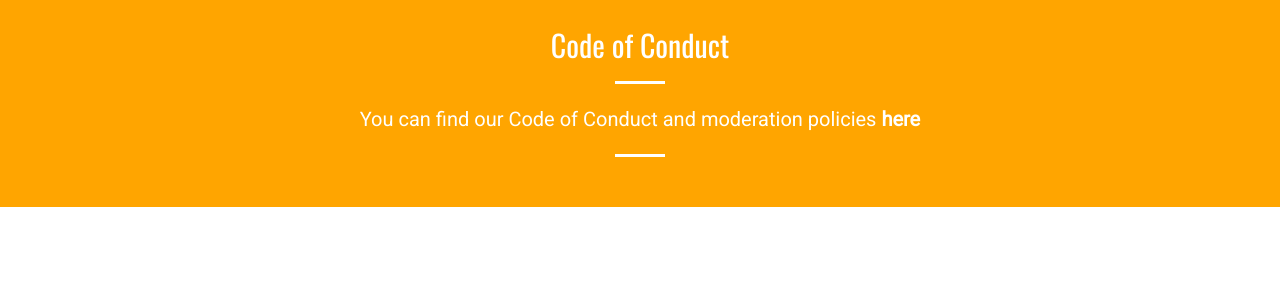
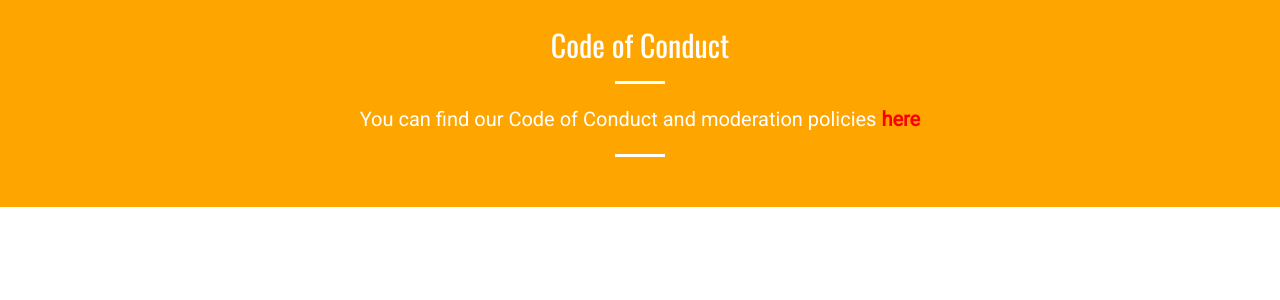
Before and after one commit to boardgamersofhyderabad/boardgamersofhyderabad.github.io, a Jekyll site: the page built from index.md, in a window 1280 px wide and 900 px high, scrolled down 2516 px. Shown: the part 150-450 px from the top of the window. Built offline with Jekyll 4.4.1, drawn with Linux system fonts in a browser that asks for light colours; nearby versions of some CDN libraries.

Commit message:
red link

```diff
--- a/index.md
+++ b/index.md
@@ -49,7 +49,7 @@ sections:
 
   - name: Aside
     heading: Code of Conduct
-    content: You can find our Code of Conduct and moderation policies <a href="/code-of-conduct" target="_blank"><strong>here</strong></a>
+    content: You can find our Code of Conduct and moderation policies <a href="/code-of-conduct" target="_blank"><strong><font color = "red">here </font></strong></a>
     backgroundcolor: orange
     fontcolor: white
 
```
